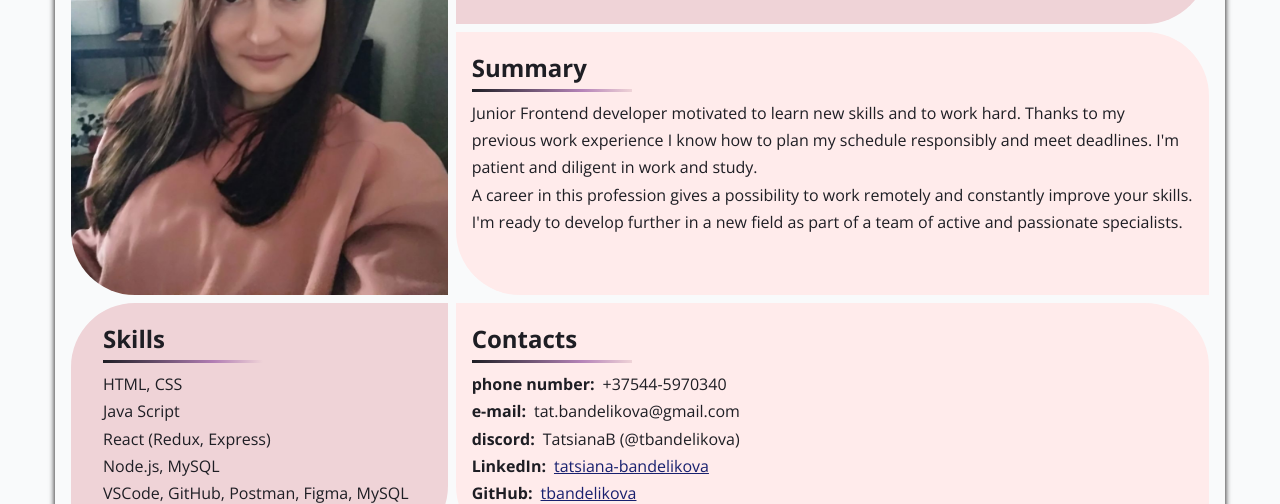
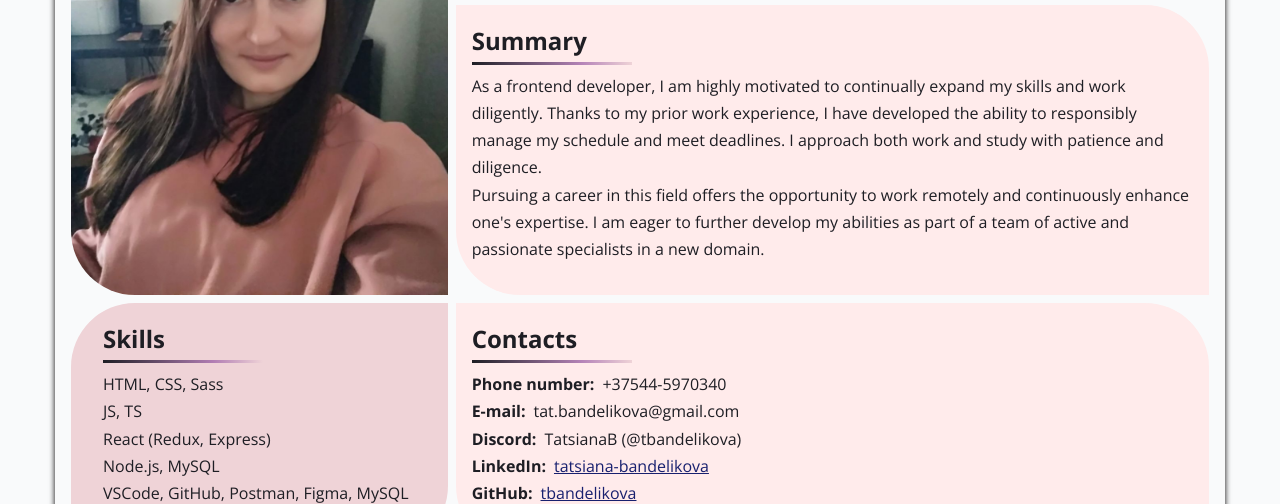
Before and after one commit to tbandelikova/rsschool-cv, a plain HTML site: page index.html in a window 1280 px wide. Shown: the part 295-799 px from the top of the page. Drawn offline with nearby package versions, Linux system fonts and the light colour scheme.

Commit message:
fix: update info as in cv

```diff
--- a/index.html
+++ b/index.html
@@ -37,14 +37,14 @@
             </section>
             <section class="box summary">
                 <h2>Summary</h2>
-                <p>Junior Frontend developer motivated to learn new skills and to work hard. Thanks to my previous work experience I know how to plan my schedule responsibly and meet deadlines. I'm patient and diligent in work and study.</p>
-                <p>A career in this profession gives a possibility to work remotely and constantly improve your skills. I'm ready to develop further in a new field as part of a team of active and passionate specialists.</p>
+                <p>As a frontend developer, I am highly motivated to continually expand my skills and work diligently. Thanks to my prior work experience, I have developed the ability to responsibly manage my schedule and meet deadlines. I approach both work and study with patience and diligence.</p>
+                <p>Pursuing a career in this field offers the opportunity to work remotely and continuously enhance one's expertise. I am eager to further develop my abilities as part of a team of active and passionate specialists in a new domain.</p>
             </section>
             <section class="box skills" id="skills">
                 <h2>Skills</h2>
                 <ul>
-                    <li>HTML, CSS</li>
-                    <li>Java Script</li>
+                    <li>HTML, CSS, Sass</li>
+                    <li>JS, TS</li>
                     <li>React (Redux, Express)</li>
                     <li>Node.js, MySQL</li>
                     <li>VSCode, GitHub, Postman, Figma, MySQL Workbench</li>
@@ -53,9 +53,9 @@
             <section class="box contacts" id="contacts">
                 <h2>Contacts</h2>
                 <ul>
-                    <li><strong>phone number:</strong>+37544-5970340</li>
-                    <li><strong>e-mail:</strong>tat.bandelikova@gmail.com</li>
-                    <li><strong>discord:</strong>TatsianaB (@tbandelikova)</li>
+                    <li><strong>Phone number:</strong>+37544-5970340</li>
+                    <li><strong>E-mail:</strong>tat.bandelikova@gmail.com</li>
+                    <li><strong>Discord:</strong>TatsianaB (@tbandelikova)</li>
                     <li><strong>LinkedIn:</strong><a href="https://www.linkedin.com/in/tatsiana-bandelikova/"
                             target="_blank">tatsiana-bandelikova</a></li>
                     <li><strong>GitHub:</strong><a href="https://github.com/tbandelikova" target="_blank">tbandelikova</a>
@@ -68,7 +68,7 @@
                 <ul>
                     <li>
                         <p><b>RS School. JavaScript/Front-end Course</b></p>
-                        <p><i>September 2022 - ...</i></p>
+                        <p><i>JAVASCRIPT/FRONT-END 2023Q1(JAVASCRIPT), REACT 2023 Q1 (REACT)</i></p>
                     </li>
                     <li>
                         <p><b>Algoritmika Coding Bootcamp</b></p>
```
